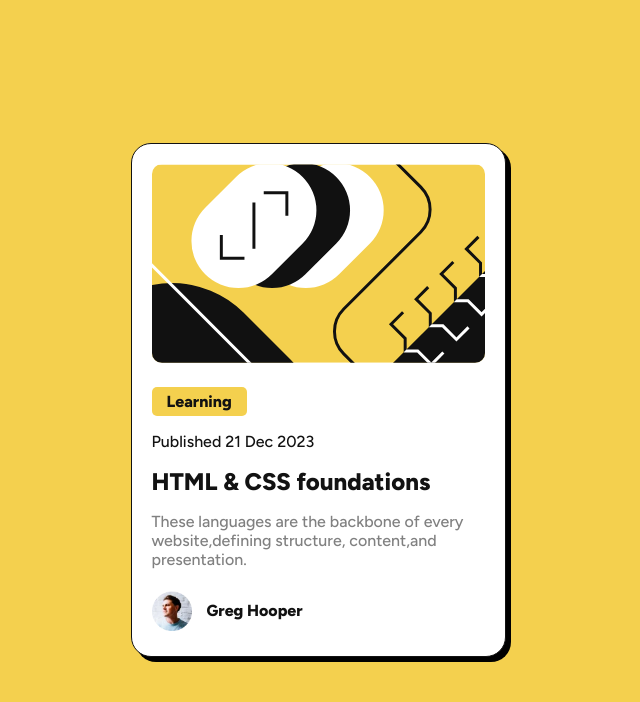
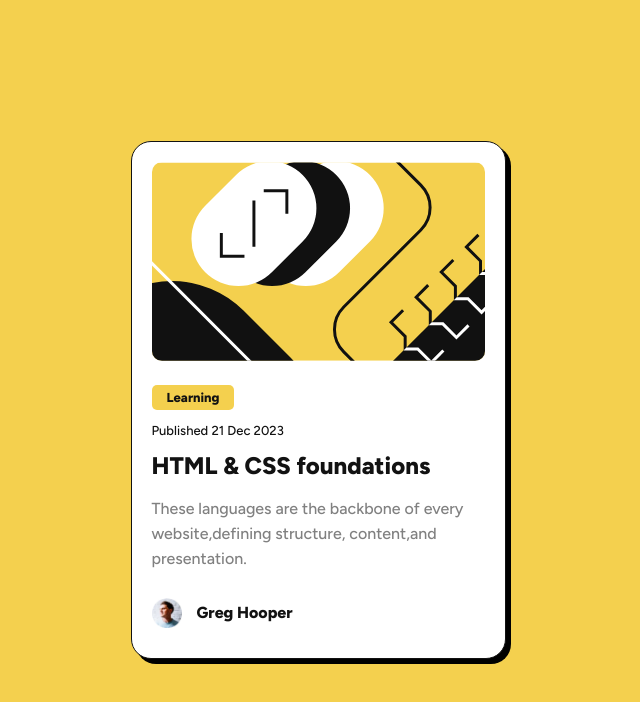
Before and after one commit to younes-alhyan/blog-preview-card, a plain HTML site: page index.html in a window 1280 px wide. Shown: the whole page, without its empty margins (322-962 px from the left). Drawn offline with Linux system fonts and the light colour scheme.

Commit message:
fix sizes

```diff
--- a/style.css
+++ b/style.css
@@ -45,6 +45,7 @@ p {
 .category{
     width: fit-content;
     font-weight: var(--maxTextWidth);
+    font-size: small;
     color: var(--headersColor);
     background-color: var(--backgroundColor);
     border-radius: 5px;
@@ -53,6 +54,7 @@ p {
 }
 .published{
     color: var(--headersColor);
+    font-size: small;
 }
 h2{
     font-weight: var(--maxTextWidth);
@@ -65,19 +67,20 @@ h2:hover{
 }
 .descreption{
     color: var(--paragraphColor);
+    line-height: 25px;
 }
 .creature{
     display: flex;
     align-items: center;
 }
 .avatar{
-    height: 40px;
+    height: 30px;
     aspect-ratio: 1/1;
     margin-right: 15px;
     transition-duration: 300ms;
 }
 .avatar:hover{
-    height: 50px;
+    height: 40px;
     cursor: pointer;
 }
 .name{
```
